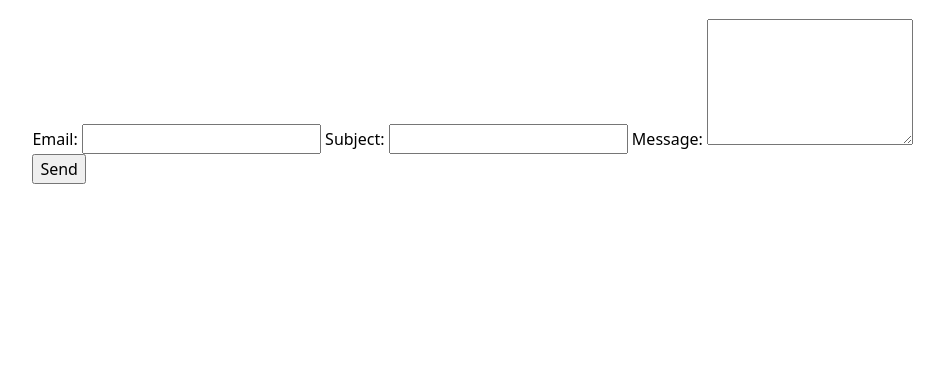
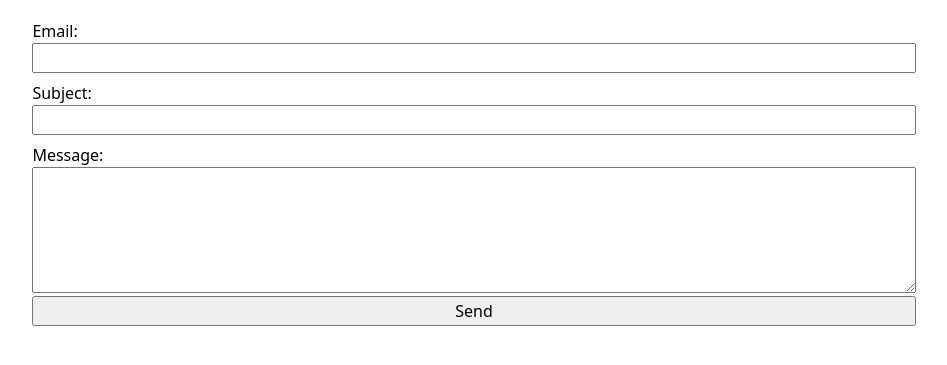
Before and after one commit to van013-svg/portfolio, a plain HTML site: page contact/index.html in a window 1280 px wide. Shown: the part 137-502 px from the top of the page, without its empty margins (166-1113 px from the left). Drawn offline with Linux system fonts and the light colour scheme.

Commit message:
Top-down layout

```diff
--- a/style.css
+++ b/style.css
@@ -50,3 +50,21 @@ textarea,
 button {
   font: inherit;
 }
+
+label,
+input,
+textarea,
+button {
+  display: block;
+}
+
+input,
+textarea,
+button {
+  width: 100%;
+  box-sizing: border-box;
+}
+
+label {
+  margin-block: 0.5em 0.2em;
+}
```
